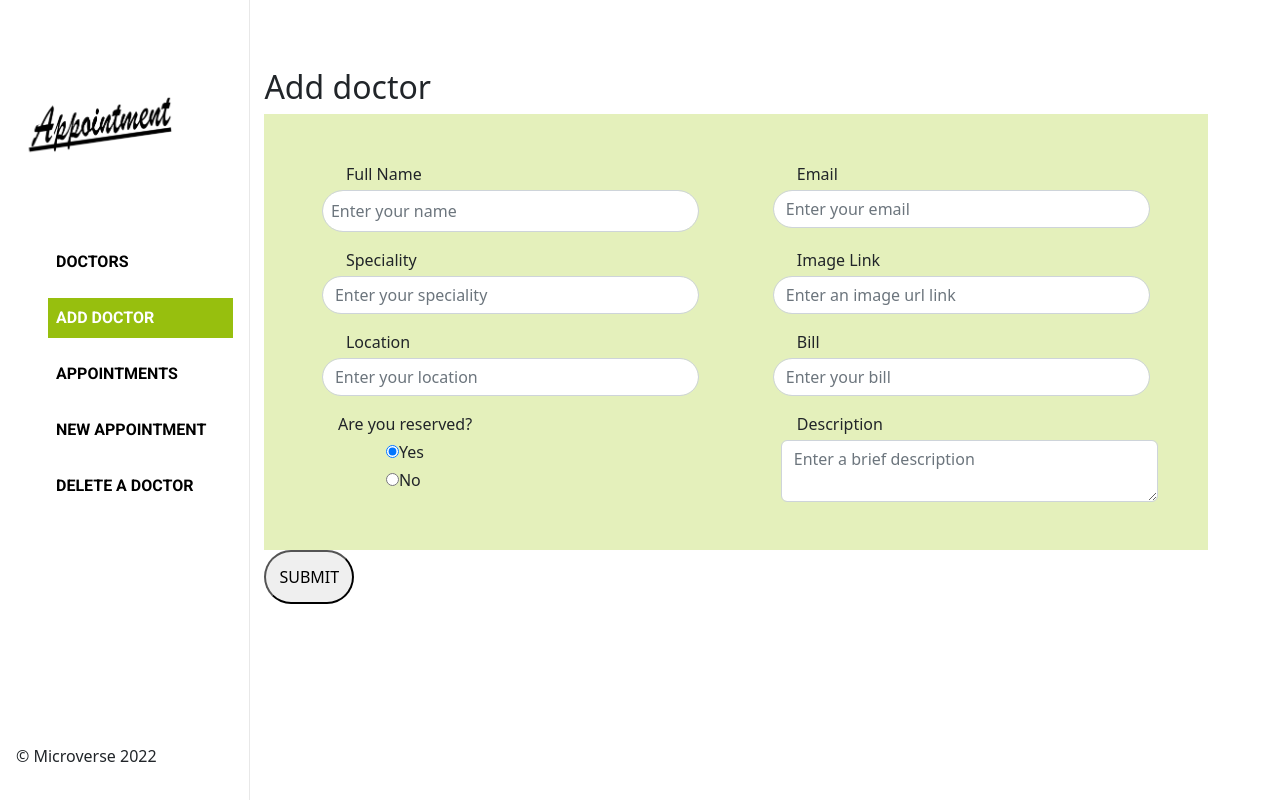
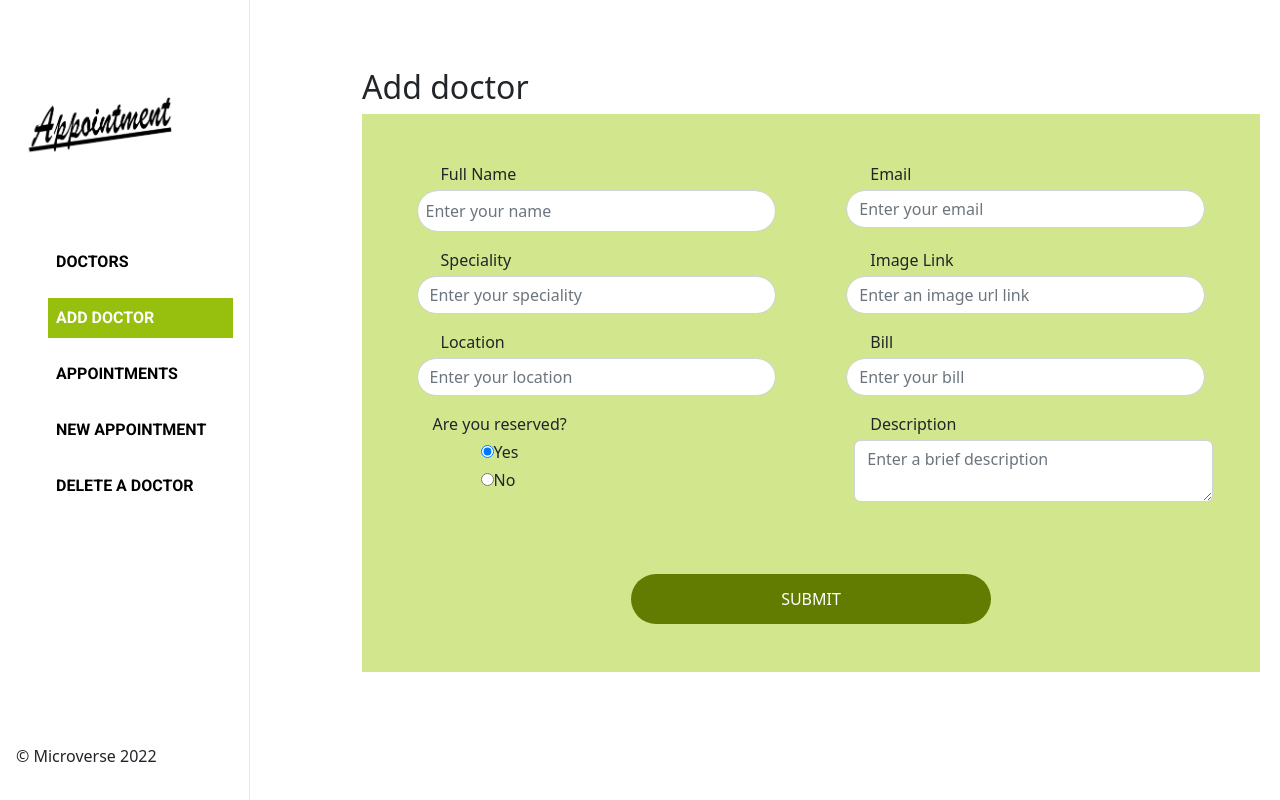
Before and after one commit to jmoseka/doctor_appointment_frontend, a React (Create React App) app: page /add_doctor in a window 1280 px wide. Built offline with nearby package versions, Linux system fonts and the light colour scheme; a web font is replaced by a local one.

Commit message:
Add styling

```diff
--- a/src/components/addDoctor/AddDoctor.js
+++ b/src/components/addDoctor/AddDoctor.js
@@ -9,7 +9,7 @@ const AddDoctor = () => (
       </div>
 
       <div className="form-container d-flex justify-content-center">
-        <form>
+        <form className="pb-5">
           <div className="doc-form py-5">
             <div className="form-group">
               <p className="ms-4 mb-1"> Full Name </p>
@@ -66,8 +66,8 @@ const AddDoctor = () => (
             </div>
           </div>
 
-          <div>
-            <input type="submit" name="submit-item" id="doctor-submit" className="rounded-pill" value="SUBMIT" />
+          <div className="text-center mt-4">
+            <input type="submit" name="submit-item" id="doctor-submit" className="text-center rounded-pill" value="SUBMIT" />
 
           </div>
 
--- a/src/components/addDoctor/add_doctor.css
+++ b/src/components/addDoctor/add_doctor.css
@@ -10,11 +10,26 @@
 }
 
 #doctor-submit {
+  text-align: center;
+  align-self: center;
+  justify-self: center;
   padding: 13px;
+  width: 40%;
+  background: #617c00;
+  color: white;
+  border: none;
+}
+
+#doctor-submit:hover {
+  background: #97bf0e;
+}
+
+
+form {
+  background-color: rgba(162, 204, 23, 0.486);
 }
 
 .doc-form {
-  background-color: rgba(162, 204, 23, 0.29);
   width: 100%;
   height: auto;
   display: flex;
@@ -50,5 +65,13 @@
 
   .doc-container-form {
     justify-content: space-between;
+    margin-left: 150px;
   }
 }
+
+@media (min-width: 800px) {
+  .doc-container-form {
+    justify-content: space-between;
+    margin-left: 150px;
+  }
+}
```
